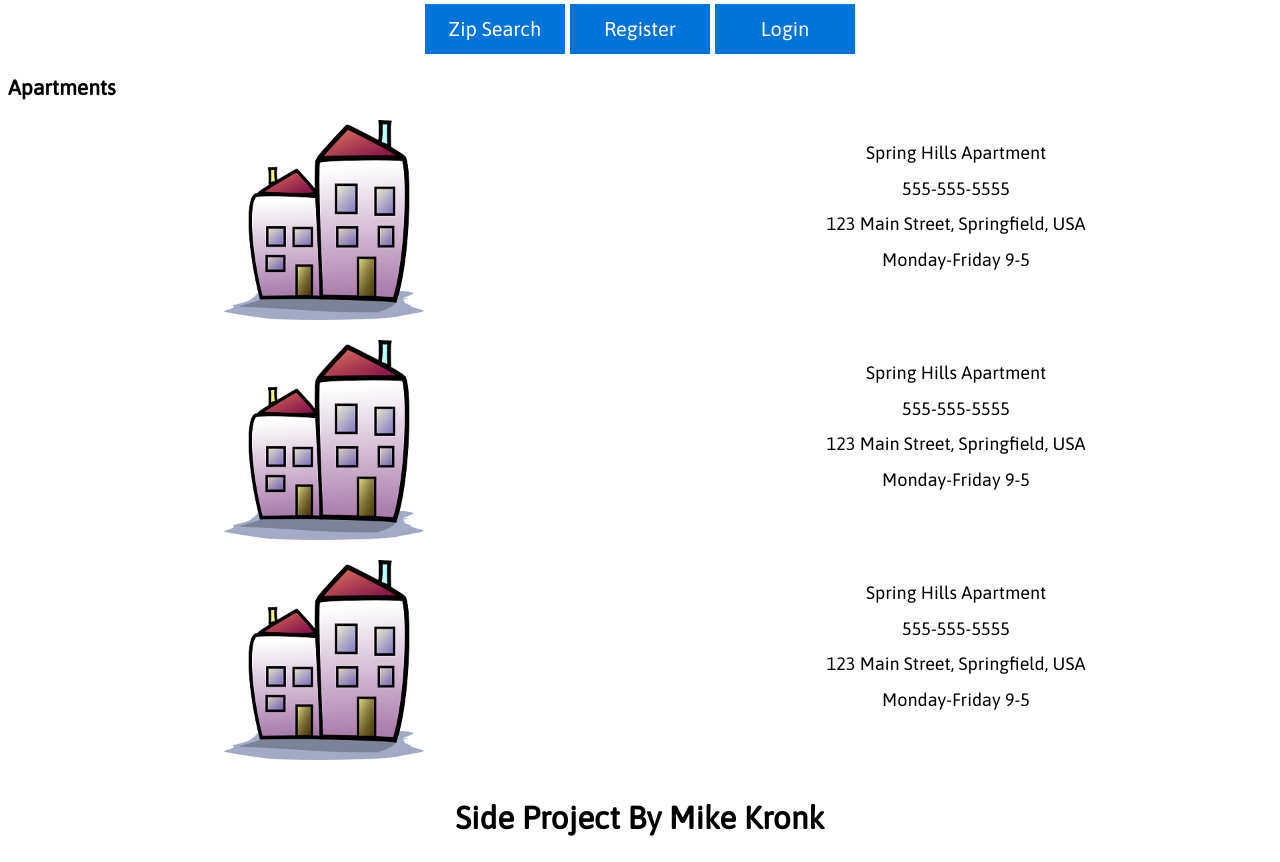
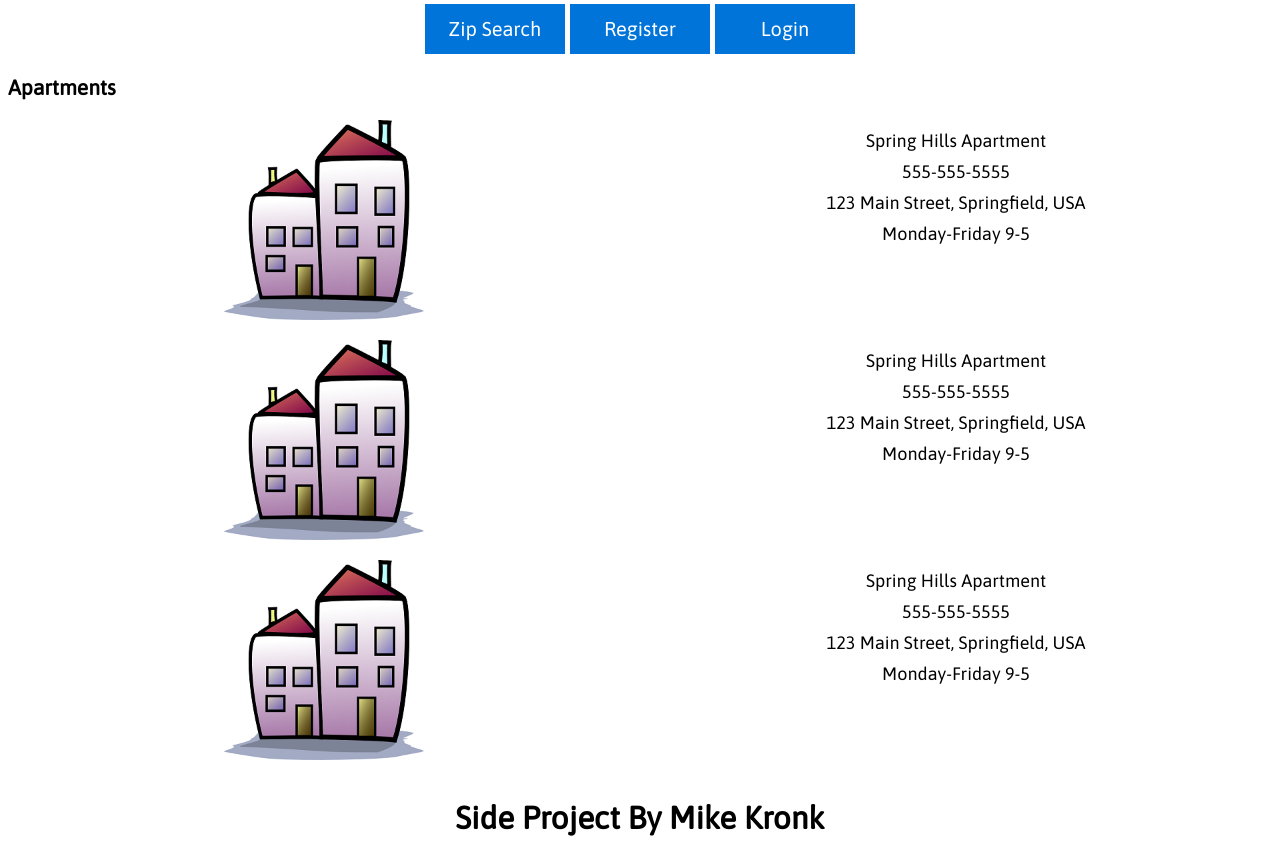
Before and after one commit to Kronkle/concepts, a website: page sass/aptbrowse_demo.html in a window 1280 px wide. Shown: the part 84-946 px from the top of the page. Drawn offline with Linux system fonts and the light colour scheme.

Commit message:
made detail columns wrap properly with current text

```diff
--- a/sass/aptbrowse_demo.scss
+++ b/sass/aptbrowse_demo.scss
@@ -29,6 +29,7 @@ $block-width: 100%;
 
 body {
 	font-family: 'Asap', sans-serif;
+	font-weight: 400;
 }
 
 /*
@@ -67,6 +68,7 @@ body {
 	margin: $centerMargin;
 	vertical-align: top;
 	text-align: center;
+	padding: 0;
 }
 
 /*********** Elements ***********/
@@ -149,12 +151,11 @@ article {
 	/* Summary elements contain details for a particular apartment listing */
 	summary {
 		@include inlineBlockHalfColumn;
+
 		p {
-			width: $figureImgWidth;
-			max-width: 100%;
-			margin: 30px auto;
+			max-width: $figureImgWidth;
+			margin: 10px auto;
 			font-size: 18px;
-			line-height: 30%;
 		}
 	}
 }
```
Also changed, not shown: sass/aptbrowse_demo.css, 1 other file.
